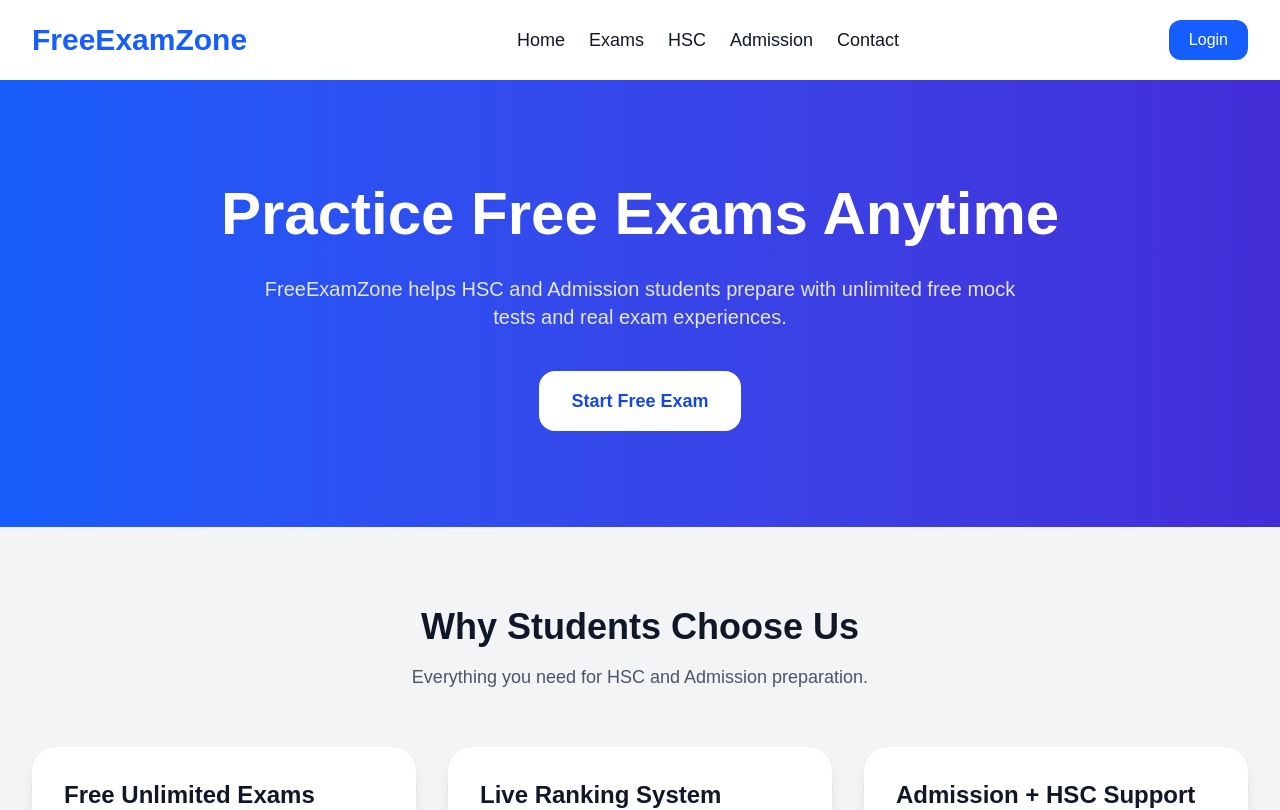
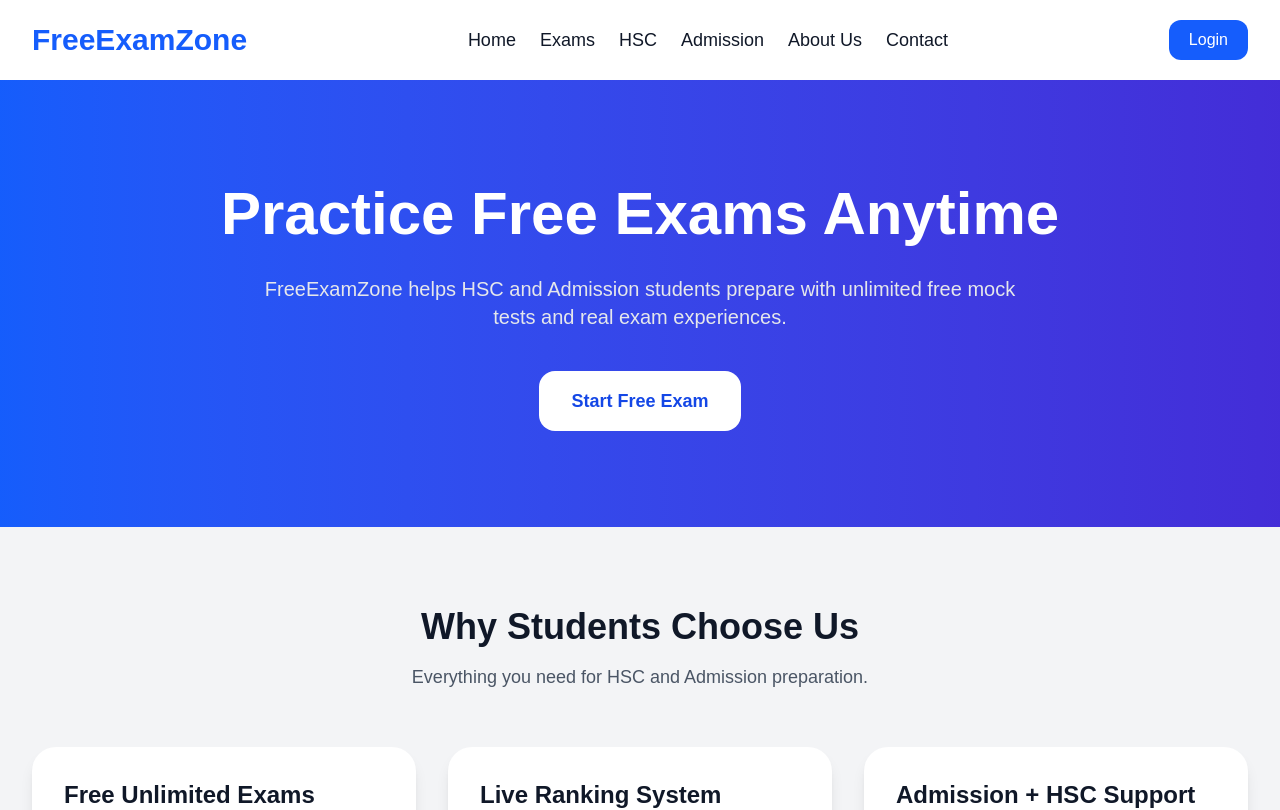
Before and after one commit to ALIM23700/FreeExamZone, a Next.js app in the folder freeexam/: page / in a window 1280 px wide. Shown: the top 810 px of the page. Built offline with nearby package versions, Linux system fonts and the light colour scheme.

Commit message:
update navbar

```diff
--- a/freeexam/app/page.tsx
+++ b/freeexam/app/page.tsx
@@ -41,6 +41,7 @@ export default function Home() {
           <Link href="/exams">Exams</Link>
           <Link href="/hsc">HSC</Link>
           <Link href="/admission">Admission</Link>
+           <Link href="/about">About Us</Link>
           <Link href="/contact">Contact</Link>
         </div>
 
```
